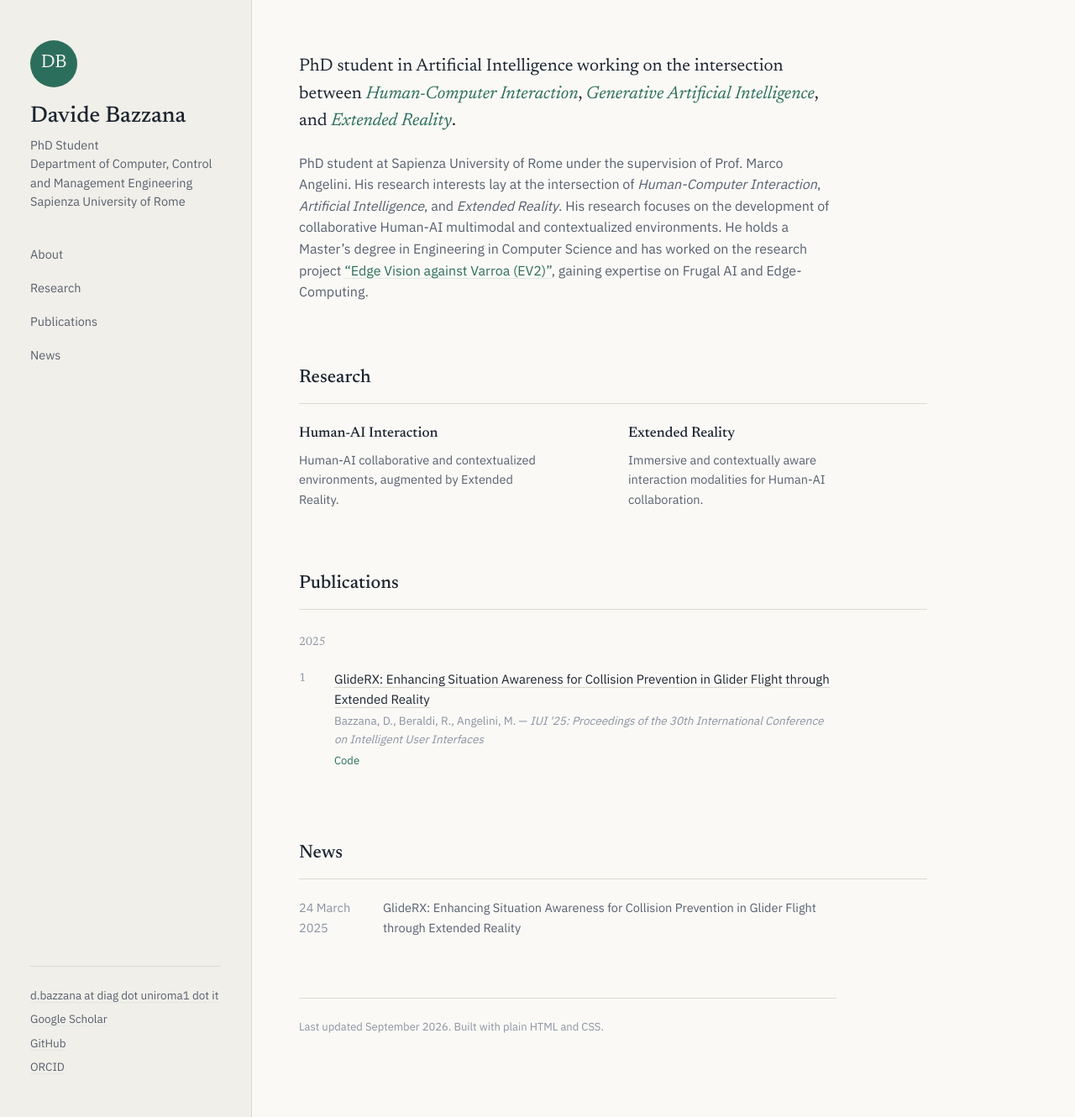
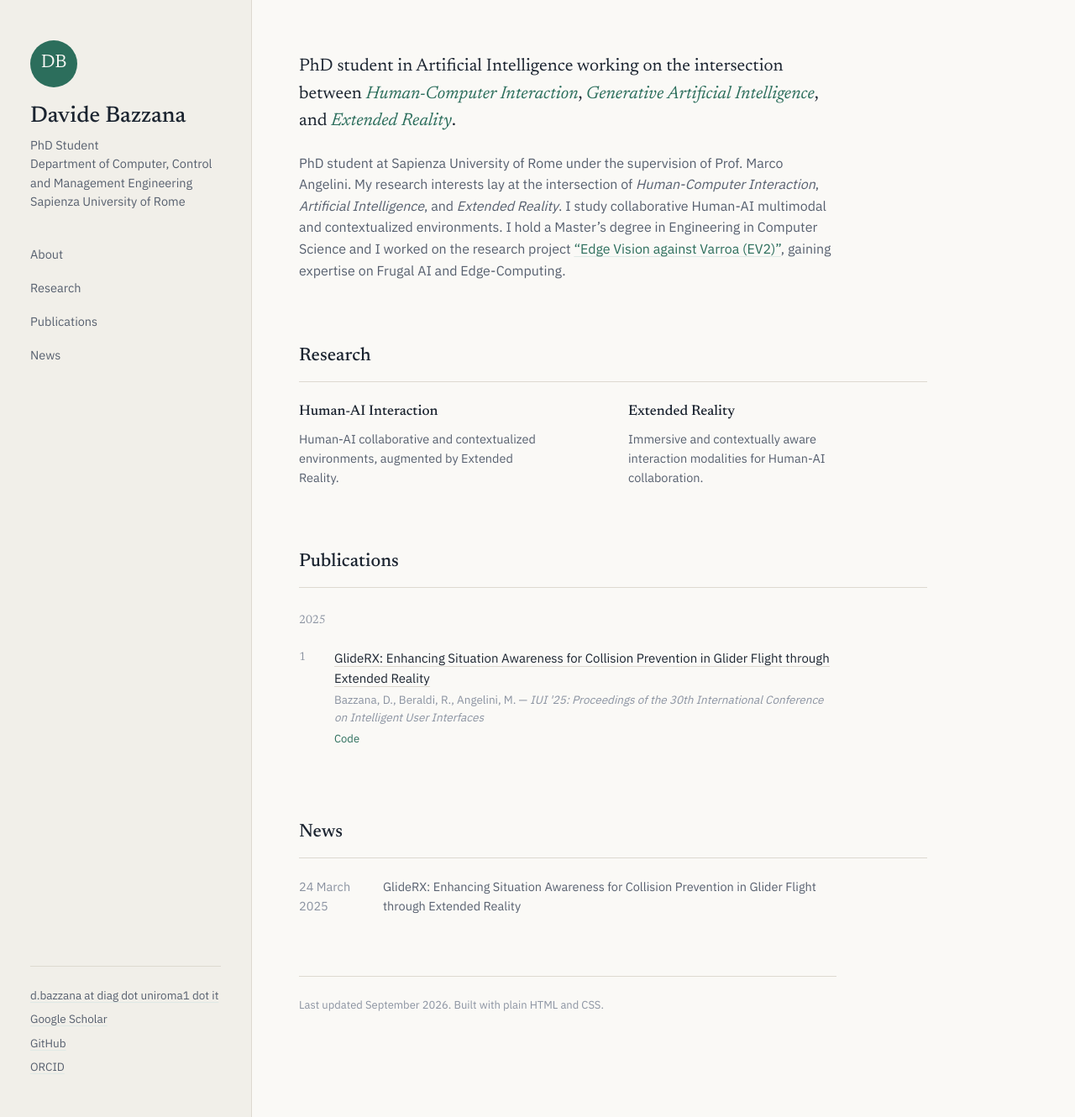
Before and after one commit to davidebazzana/davidebazzana.github.io, a Jekyll site: the page built from index.md, in a window 1280 px wide and 1330 px high. Shown: the whole window at 84% size. Built offline with Jekyll 4.4.1, drawn with Linux system fonts in a browser that asks for light colours.

Commit message:
update index.md

```diff
--- a/index.md
+++ b/index.md
@@ -7,4 +7,4 @@ lede: >-
 
 ---
 
-PhD student at Sapienza University of Rome under the supervision of Prof. Marco Angelini. His research interests lay at the intersection of *Human-Computer Interaction*, *Artificial Intelligence*, and *Extended Reality*. His research focuses on the development of collaborative Human-AI multimodal and contextualized environments. He holds a Master's degree in Engineering in Computer Science and has worked on the research project ["Edge Vision against Varroa (EV2)"](https://alcorlab.diag.uniroma1.it/projects/ev2), gaining expertise on Frugal AI and Edge-Computing.
+PhD student at Sapienza University of Rome under the supervision of Prof. Marco Angelini. My research interests lay at the intersection of *Human-Computer Interaction*, *Artificial Intelligence*, and *Extended Reality*. I study collaborative Human-AI multimodal and contextualized environments. I hold a Master's degree in Engineering in Computer Science and I worked on the research project ["Edge Vision against Varroa (EV2)"](https://alcorlab.diag.uniroma1.it/projects/ev2), gaining expertise on Frugal AI and Edge-Computing.
```
